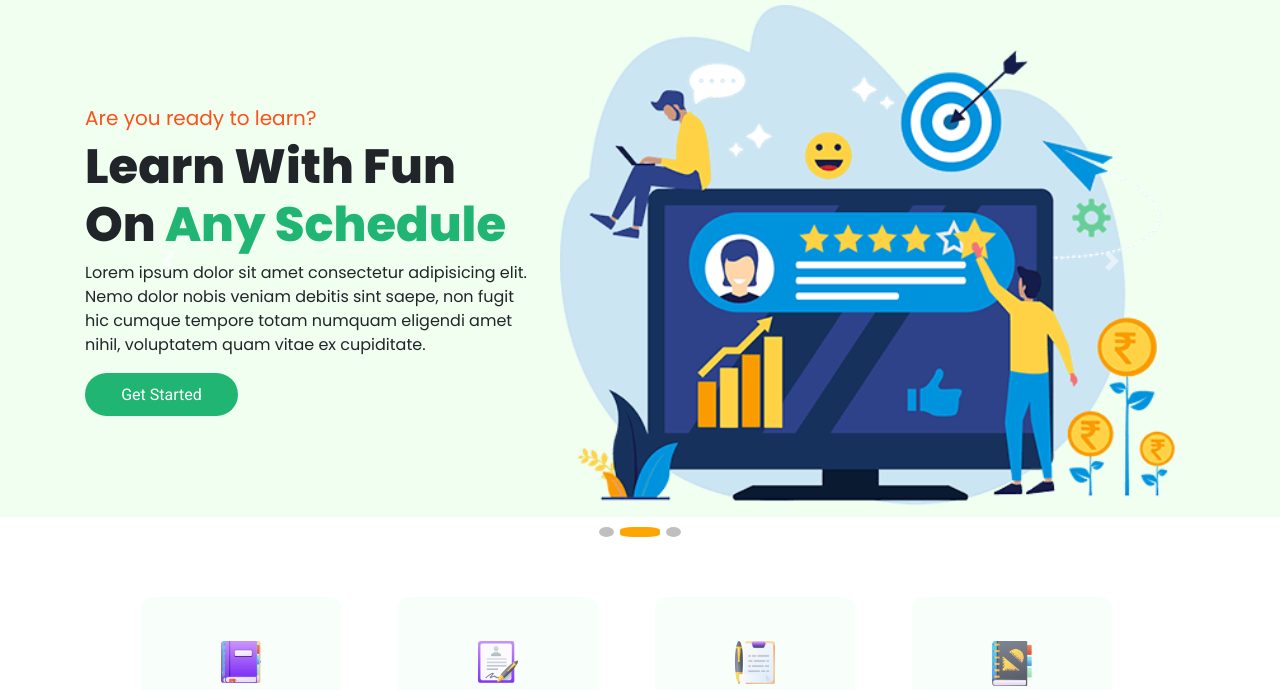
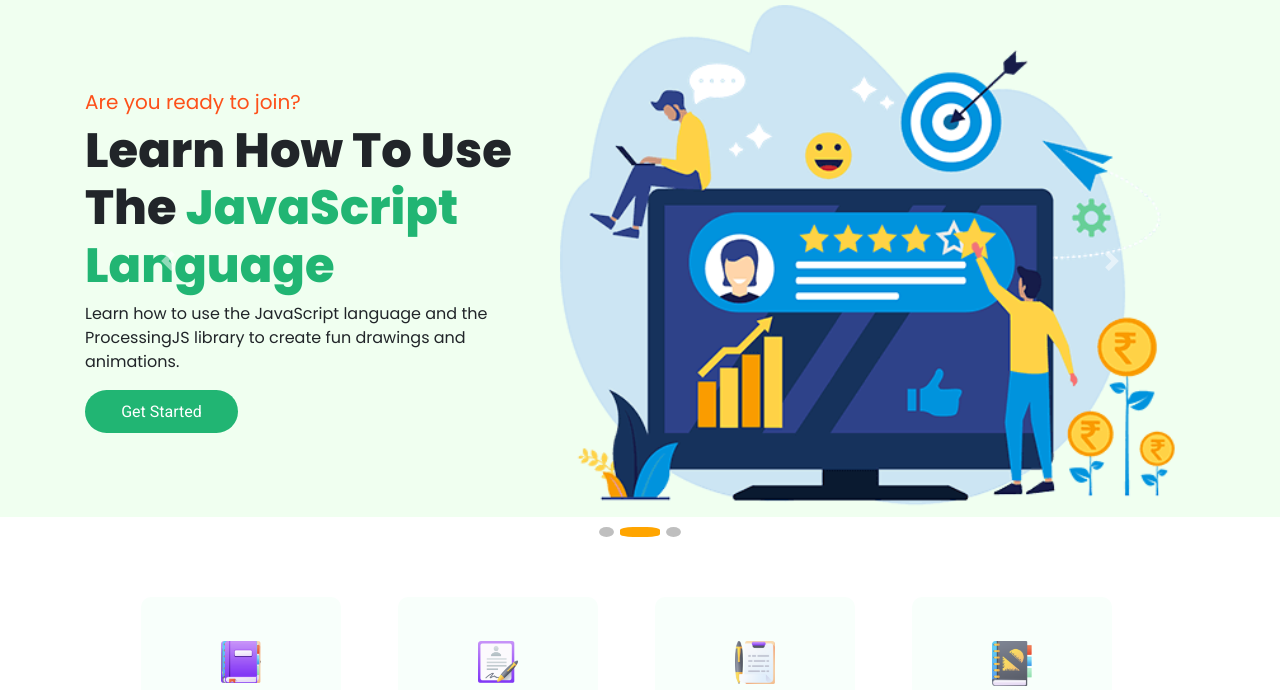
Before and after one commit to bdmostafa/school-online, a plain HTML site: page index.html in a window 1280 px wide. Both pictures are taken after a click on the link 351 px from the left and 50 px from the top of the page. Shown: the part 95-785 px from the top of the page. Drawn offline with nearby package versions, Linux system fonts and the light colour scheme.

Commit message:
final rivision done

```diff
--- a/index.html
+++ b/index.html
@@ -59,7 +59,7 @@
                           <div class="col-md-5">
                               <h5 class="slider-question">Are you ready to learn?</h5>
                               <h2 class="slider-h2">Learn With Fun On <span>Any Schedule</span> </h2>
-                              <p>Lorem ipsum dolor sit amet consectetur adipisicing elit. Nemo dolor nobis veniam debitis sint saepe, non fugit hic cumque tempore totam numquam eligendi amet nihil, voluptatem quam vitae ex cupiditate.</p>
+                              <p>If you're new here, watch our intro video and get a brief tour of our programming course. Then get coding!</p>
                               <button class="btn-CTA">Get Started</button>
                           </div>
                           <div class="col-md-7">
@@ -70,9 +70,9 @@
                   <div class="carousel-item">
                     <div class="row d-flex align-items-center">
                         <div class="col-md-5">
-                            <h5 class="slider-question">Are you ready to learn?</h5>
-                            <h2 class="slider-h2">Learn With Fun On <span>Any Schedule</span> </h2>
-                            <p>Lorem ipsum dolor sit amet consectetur adipisicing elit. Nemo dolor nobis veniam debitis sint saepe, non fugit hic cumque tempore totam numquam eligendi amet nihil, voluptatem quam vitae ex cupiditate.</p>
+                            <h5 class="slider-question">Are you ready to join?</h5>
+                            <h2 class="slider-h2">Learn How To Use The <span>JavaScript Language </span> </h2>
+                            <p>Learn how to use the JavaScript language and the ProcessingJS library to create fun drawings and animations.</p>
                             <button class="btn-CTA">Get Started</button>
                         </div>
                         <div class="col-md-7">
@@ -83,9 +83,9 @@
                   <div class="carousel-item">
                     <div class="row d-flex align-items-center">
                         <div class="col-md-5">
-                              <h5 class="slider-question">Are you ready to learn?</h5>
-                              <h2 class="slider-h2">Learn With Fun On <span>Any Schedule</span> </h2>
-                              <p>Lorem ipsum dolor sit amet consectetur adipisicing elit. Nemo dolor nobis veniam debitis sint saepe, non fugit hic cumque tempore totam numquam eligendi amet nihil, voluptatem quam vitae ex cupiditate.</p>
+                              <h5 class="slider-question">Do you want to win?</h5>
+                              <h2 class="slider-h2">Learn How To Use  <span>HTML and CSS</span> </h2>
+                              <p>HTML is the markup language that you surround content with, to tell browsers about headings, lists, tables, etc.</p>
                               <button class="btn-CTA">Get Started</button>
                           </div>
                           <div class="col-md-7">
```
Also changed, not shown: images/course4.jpg (added), images/fb.jpg (added).
